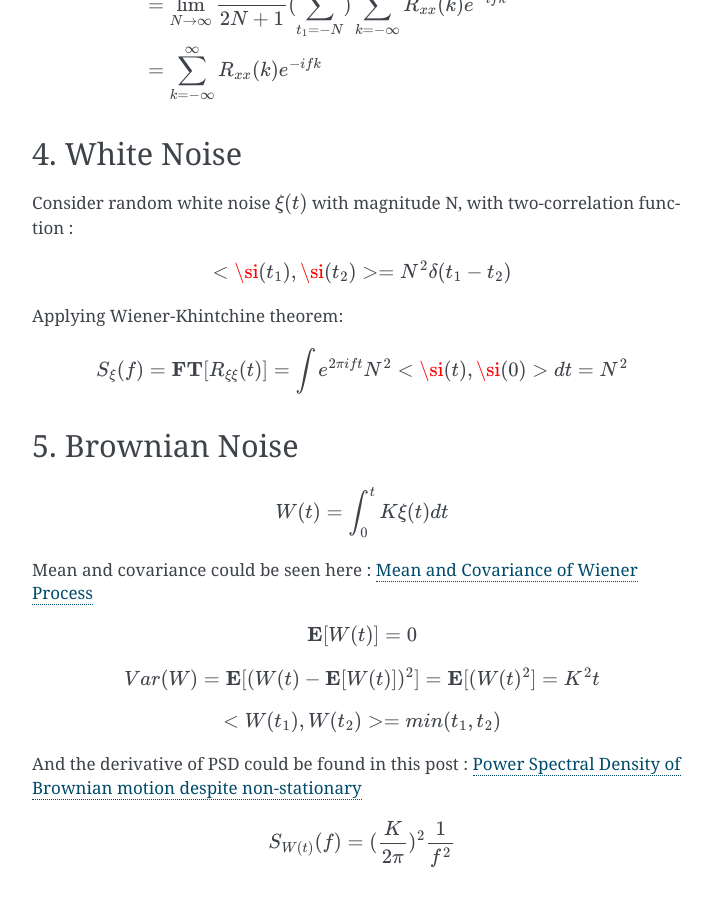
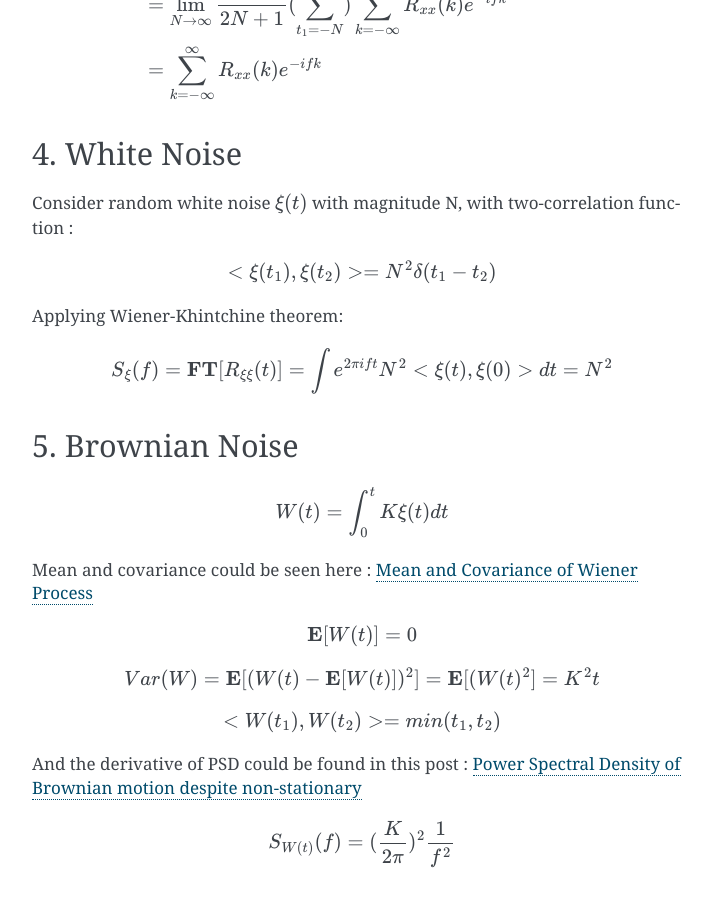
Before and after one commit to gggliuye/GV_SLAM, a Sphinx documentation site: the page built from docs/IMU/AllanVariance.rst, in a window 1280 px wide and 900 px high, scrolled down 2140 px. Shown: the whole window, without its empty margins (388-1099 px from the left). Built offline with Sphinx 7.4.7, drawn with Linux system fonts in a browser that asks for light colours; some of the changed lines change nothing that is shown.

Commit message:
Update AllanVariance.rst

```diff
--- a/docs/IMU/AllanVariance.rst
+++ b/docs/IMU/AllanVariance.rst
@@ -96,12 +96,12 @@ Apply the upper expression:
 Consider random white noise :math:`\xi(t)` with magnitude N, with two-correlation function :
 
 .. math::
-  <\si(t_{1}), \si(t_{2})> = N^{2}\delta(t_{1} - t_{2})
+  <\xi(t_{1}), \xi(t_{2})> = N^{2}\delta(t_{1} - t_{2})
 
 Applying Wiener-Khintchine theorem:
 
 .. math::
-  S_{\xi}(f) = \mathbf{FT}[R_{\xi\xi}(t)] = \int e^{2\pi i ft}N^{2}<\si(t), \si(0)>dt = N^{2}
+  S_{\xi}(f) = \mathbf{FT}[R_{\xi\xi}(t)] = \int e^{2\pi i ft}N^{2}<\xi(t), \xi(0)>dt = N^{2}
 
 5. Brownian Noise
 -----------------
@@ -135,4 +135,3 @@ And the derivative of PSD could be found in this post : `Power Spectral Density
 
 .. image:: images/allan.png
    :align: center
-   :width: 90%
```
